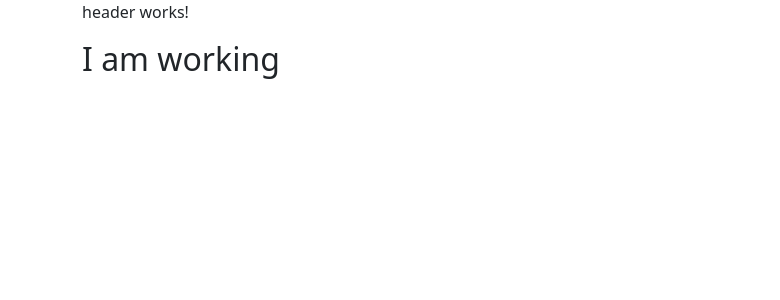
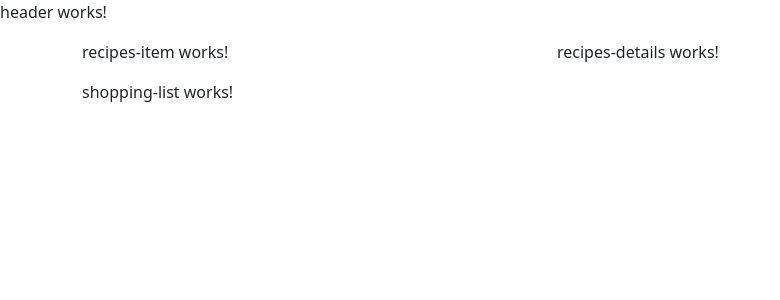
Before and after one commit to akshitsaini111/project1, an Angular app: page / in a window 1280 px wide. Shown: the top 300 px of the page, without its empty margins (0-780 px from the left). Built offline with nearby package versions, Linux system fonts and the light colour scheme.

Commit message:
connecting Components

```diff
--- a/src/app/app.component.html
+++ b/src/app/app.component.html
@@ -1,8 +1,9 @@
+<app-header></app-header>
 <div class="container">
   <div class="row">
     <div class="col-md-12">
-      <app-header></app-header>
-      <h2>I am working</h2>
+      <app-recipes></app-recipes>
+      <app-shopping-list></app-shopping-list>
     </div>
   </div>
 </div>
--- a/src/app/recipes/recipes-list/recipes-list.component.html
+++ b/src/app/recipes/recipes-list/recipes-list.component.html
@@ -1 +1 @@
-<p>recipes-list works!</p>
+<app-recipes-item>g</app-recipes-item>
--- a/src/app/recipes/recipes.component.html
+++ b/src/app/recipes/recipes.component.html
@@ -1 +1,8 @@
-<p>recipes works!</p>
+<div class="row">
+    <div class="col-md-5">
+        <app-recipes-list></app-recipes-list>
+    </div>
+    <div class="col-md-7">
+        <app-recipes-details></app-recipes-details>
+    </div>
+</div>
```
